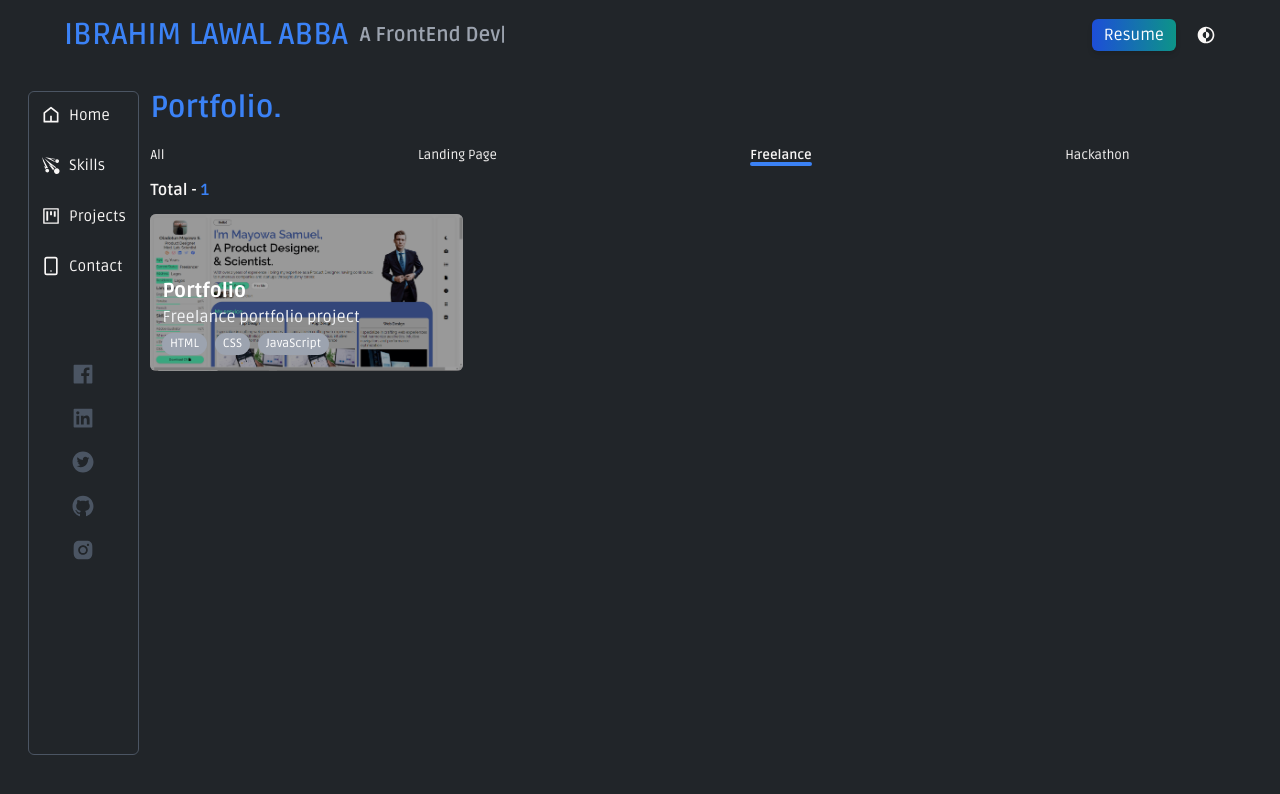
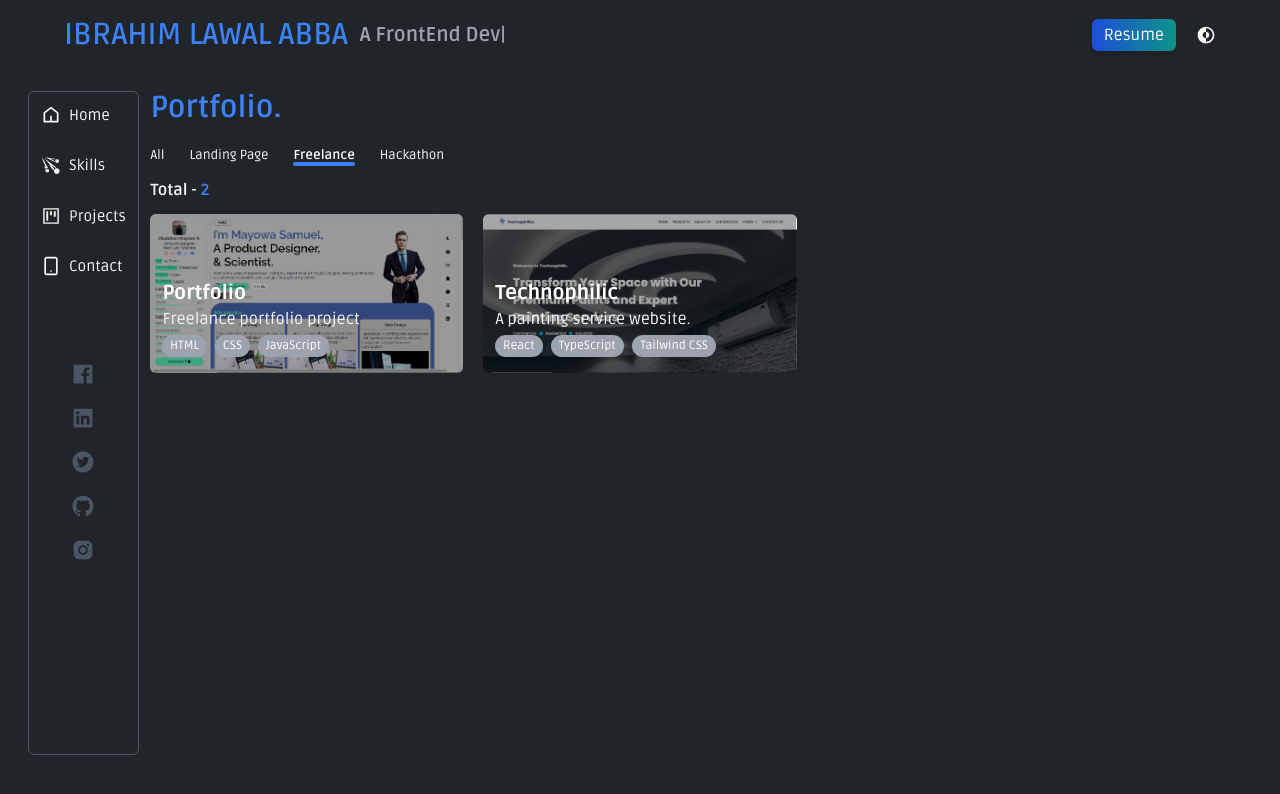
Before and after one commit to Abbalolo/Portfolio, a React (Vite) app: page /project in a window 1280 px wide. Both pictures are taken after a click on the item "Freelance". Shown: the top 794 px of the page. Built offline with nearby package versions, Linux system fonts and the light colour scheme.

Commit message:
rebuilding

```diff
--- a/src/components/carousel/EmblaCarousel.tsx
+++ b/src/components/carousel/EmblaCarousel.tsx
@@ -1,17 +1,18 @@
-import React, { useEffect } from "react";
+import React from "react";
 import useEmblaCarousel from "embla-carousel-react";
 import Autoplay from "embla-carousel-autoplay";
 import { Link } from "react-router-dom";
 
-export function EmblaCarousel({currentCard}) {
+export function EmblaCarousel({ currentCard }) {
   const [emblaRef] = useEmblaCarousel({ loop: false }, [Autoplay()]);
 
-  return (
-    <div className="embla " ref={emblaRef}>
-      <div className="embla__container">
+  // Render slide items based on the length of currentCard
+  const renderSlides = () => (
     <div className="embla__slide">
-          {currentCard.length <= 3 ? (
-            <div data-aos="fade-left" className=" h-screen">
+      <div
+        data-aos="fade-left"
+        className={`h-screen ${currentCard.length > 3 ? 'hidden' : ''}`}
+      >
         <div
           data-aos="fade-right"
           className="grid grid-cols-1 md:grid-cols-2 lg:grid-cols-3 gap-5"
@@ -20,25 +21,27 @@ export function EmblaCarousel({currentCard}) {
             <div
               data-aos="fade-right"
               key={card.id}
-                    className="rounded-md"
+              className="rounded-md group" // Added group class here
             >
               <Link to={`/project/${card.id}`}>
                 <div
                   data-aos="fade-in"
                   className="relative rounded-md overflow-hidden h-full"
                 >
-                        <img className="" src={card.image} alt="pic" />
-
+                  <img
+                    className="w-full h-full object-cover transition-transform duration-300 group-hover:scale-105" // Scale on hover
+                    src={card.image}
+                    alt="pic"
+                  />
                   <div
                     data-aos="fade-in"
-                          className=" absolute top-0 left-0 h-full w-full flex items-end justify-end duration-300 gap-5 backdrop-brightness-[65%]"
+                    className="absolute top-0 left-0 h-full w-full flex items-end justify-end duration-300 gap-5 backdrop-brightness-[65%]"
                   >
                     <div className="flex flex-col w-full p-3">
                       <h1 className="text-xl text-white font-extrabold">
                         {card.name}
                       </h1>
                       <p className="text-gray-100">{card.short}</p>
-
                       <div
                         data-aos="fade-in"
                         className="flex flex-wrap gap-2 py-1"
@@ -60,22 +63,23 @@ export function EmblaCarousel({currentCard}) {
           ))}
         </div>
       </div>
-          ) : (
+      {currentCard.length > 3 && (
         <div className="grid grid-cols-1 md:grid-cols-2 lg:grid-cols-3 gap-5">
           {currentCard.map((card) => (
-                <div key={card.id} className="rounded-md">
+            <div key={card.id} className="rounded-md group"> {/* Added group class here */}
               <Link to={`/project/${card.id}`}>
                 <div className="relative rounded-md overflow-hidden h-full">
-                      <img className="" src={card.image} alt="pic" />
-
-                      <div className="group absolute top-0 left-0 h-full w-full flex items-end justify-end duration-300 gap-5 hover:backdrop-brightness-[45%]">
-                        <div className=" flex-col w-full p-3 hidden group-hover:flex">
-                          <h1 className=" text-xl text-white font-extrabold  ">
+                  <img
+                    className="w-full h-full object-cover transition-transform duration-300 group-hover:scale-105" // Scale on hover
+                    src={card.image}
+                    alt="pic"
+                  />
+                  <div className="group-hover:backdrop-brightness-[45%] absolute top-0 left-0 h-full w-full flex items-end justify-end duration-300 gap-5">
+                    <div className="flex-col w-full p-3 hidden group-hover:flex">
+                      <h1 className="text-xl text-white font-extrabold">
                         {card.name}
                       </h1>
                       <p className="text-gray-100">{card.short}</p>
-
-
                     </div>
                   </div>
                 </div>
@@ -85,6 +89,12 @@ export function EmblaCarousel({currentCard}) {
         </div>
       )}
     </div>
+  );
+
+  return (
+    <div className="embla" ref={emblaRef}>
+      <div className="embla__container">
+        {renderSlides()}
       </div>
     </div>
   );
--- a/src/components/sidebar/SideBar.jsx
+++ b/src/components/sidebar/SideBar.jsx
@@ -9,7 +9,7 @@ import { Link } from 'react-router-dom';
 
 function SideBar() {
   return (
-    <div className="hidden md:flex flex-col gap-7 border fixed top-[90.5px] left-7 h-[83vh] dark:text-black text-[#f9f7f6] border-gray-600 dark:border-gray-300 p-3 rounded-md ">
+    <div className="hidden md:flex flex-col gap-7 border fixed top-[90.5px] left-7 h-[83vh]  dark:text-black text-[#f9f7f6] border-gray-600 dark:border-gray-300 p-3 rounded-md ">
       <Link
         to={"/"}
         className="flex items-center gap-2 hover:text-blue-500 transition-all duration-300 ease-in-out"
--- a/src/pages/project/Project.jsx
+++ b/src/pages/project/Project.jsx
@@ -52,7 +52,7 @@ function Project() {
   return (
     <>
     {isLoading && (
-        <div className="h-[80vh] w-full flex justify-center items-center">
+        <div className="h-[90vh] w-full flex justify-center items-center">
         <span className="loader"></span>
         </div>
       ) }
@@ -66,7 +66,7 @@ function Project() {
 
             <ul
 
-              className="md:flex items-center justify-between md:text-[16] text-[13px] my-2 w-full hidden"
+              className="md:flex items-center justify-between md:text-[16] text-[13px] my-2 w-full md:w-[30%] hidden"
             >
               <li
                 onClick={() => filterProjects(null)}
--- a/src/pages/project/data/ProjectData.jsx
+++ b/src/pages/project/data/ProjectData.jsx
@@ -1,3 +1,4 @@
+
 import lava from "../project-image/lava.png";
 import blog from "../project-image/blog.png";
 import ecommerce from "../project-image/ecommerce.png";
@@ -9,6 +10,8 @@ import hackathon from "../project-image/hackathon.png";
 import projectManagement from "../project-image/Project-Management.png"
 import mightymeld from "../project-image/mightymeld.png";
 import technophilic from "../project-image/technophilic.png";
+import smartAlx from "../project-image/smartalx.png";
+
 export const portfolioCards = [
   {
     id: 1,
@@ -131,7 +134,7 @@ export const portfolioCards = [
       "A professional painting service and product sales website, offering quality services and products to customers.",
     short: "A painting service website.",
     achieve: "Technophilic Paints is a bespoke freelance website specializing in premium paint and tools for painting enthusiasts.",
-    category: "Experience Project",
+    category: "Freelance Project" || "Experience Project",
     field: "Fullstack Developer"
   },
   {
@@ -161,17 +164,30 @@ export const portfolioCards = [
     category: "Hackathon Project",
 
   },
+  // {
+  //   id: 12,
+  //   name: "Risebot Metaverse",
+  //   github: "https://github.com/Abbalolo/risebot-metaverse.git",
+  //   host: "https://mightyweld-submit.netlify.app",
+  //   image: mightymeld,
+  //   language: ["React", "Tailwind", "Typescript"],
+  //   description:
+  //     "A web 3 website.",
+  //   short: "A web 3 website.",
+  //   category: "Personal Project",
+
+  // },
   {
     id: 12,
-    name: "Mightyweld fun game",
-    github: "https://github.com/Abbalolo/my-mightymeld.git",
-    host: "https://mightyweld-submit.netlify.app",
-    image: mightymeld,
-    language: ["React", "Tailwind"],
+    name: "Smart - Alx",
+    github: "https://github.com/Abbalolo/smartAlx.git",
+    host: "https://smartalx.netlify.app",
+    image: smartAlx,
+    language: ["React", "Tailwind", "Typescript"],
     description:
-      "A fun game.",
-    short: "A project management tool.",
-    category: "Hackathon Project",
+      "A web 3 website.",
+    short: "A web 3 website.",
+    category: "Personal Project",
 
   },
 ];
```
Lines whose indentation alone changed are shown as unchanged.
